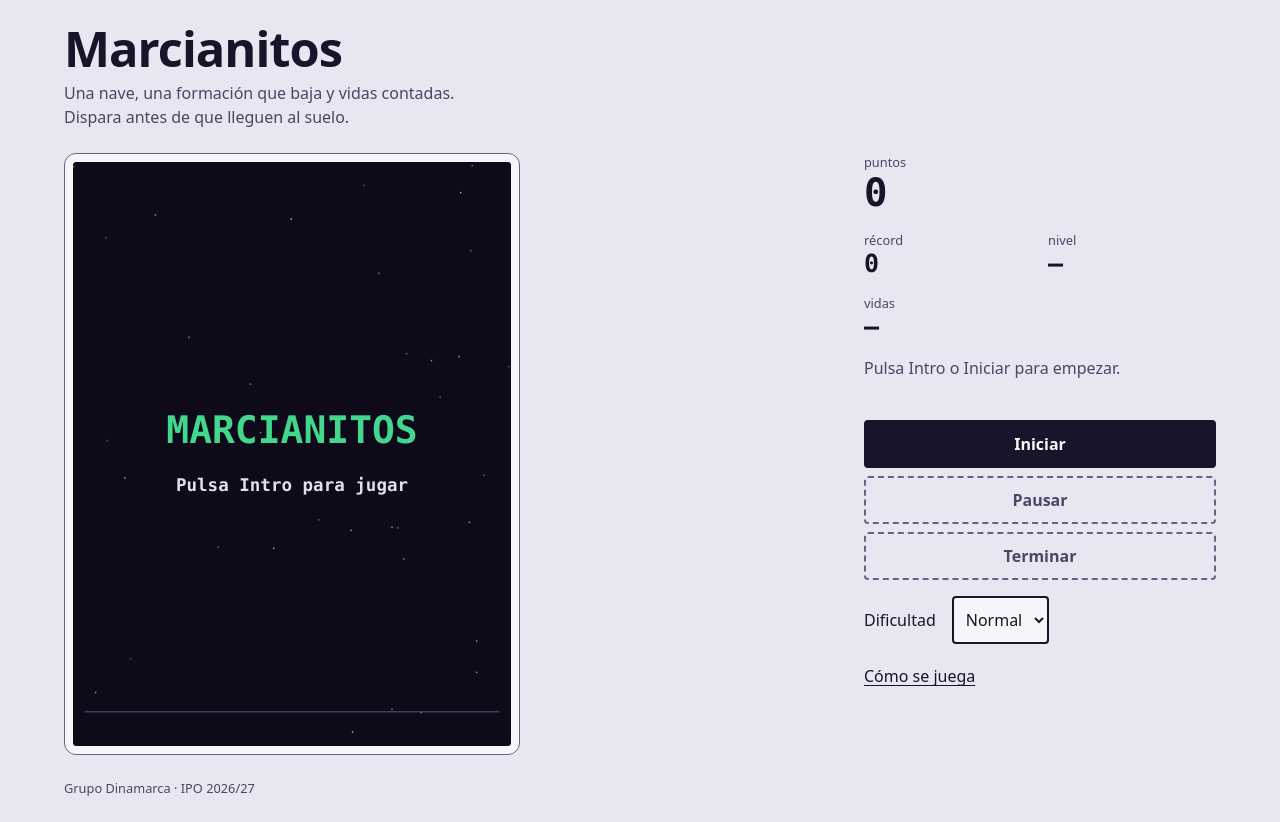
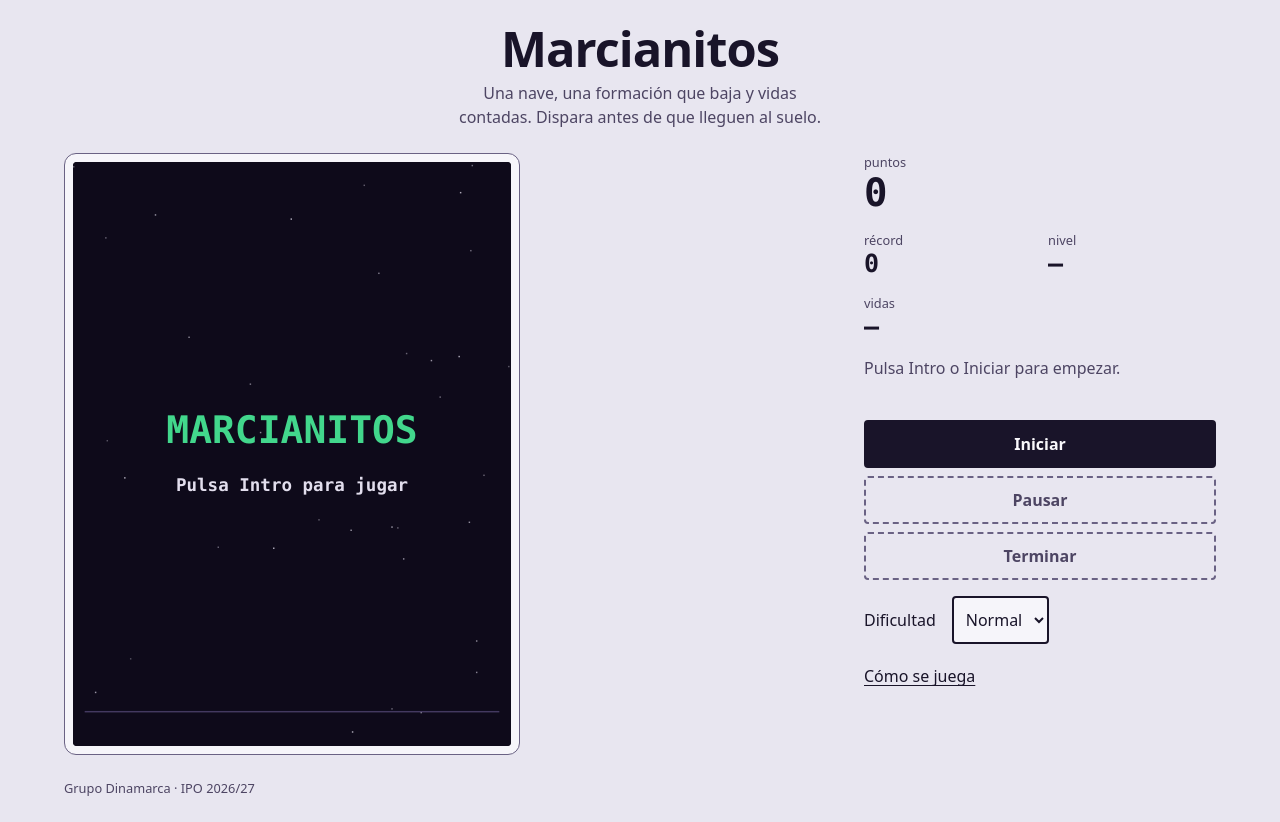
Before and after one commit to IPO-2627-Dinamarca/ipo2627_dinamarca_arcade, a plain HTML site: page index.html in a window 1280 px wide. Drawn offline with Linux system fonts and the light colour scheme.

Commit message:
style(componentes): centra el título y el lema de la cabecera

```diff
--- a/css/componentes.css
+++ b/css/componentes.css
@@ -1,4 +1,8 @@
 @layer componentes {
+  .cabecera {
+    text-align: center;
+  }
+
   .cabecera__titulo {
     font-size: clamp(var(--paso-3), 1.2rem + 3vw, var(--paso-5));
     font-weight: var(--peso-fuerte);
@@ -8,9 +12,10 @@
 
   .cabecera__lema {
     max-inline-size: 44ch;
+    margin-inline: auto;
     margin-block-start: var(--espacio-2);
     color: var(--tinta-suave);
-    text-wrap: pretty;
+    text-wrap: balance;
   }
 
   .pie {
```
